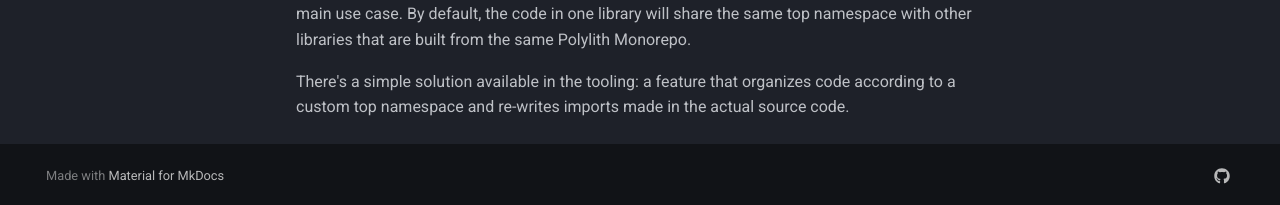
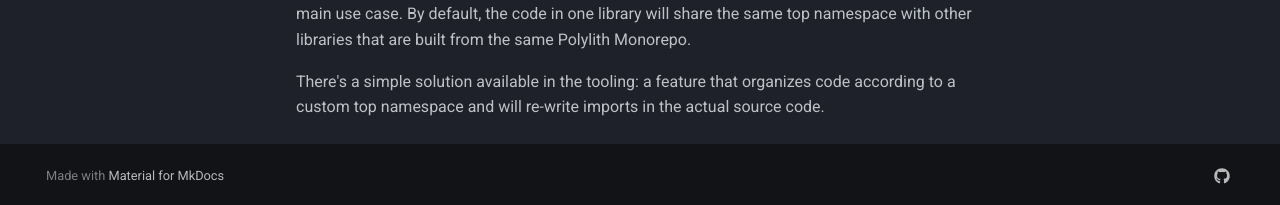
Before and after one commit to DavidVujic/python-polylith-docs, an MkDocs documentation site: the page built from docs/index.md, in a window 1280 px wide and 1113 px high. Shown: the part 905-1110 px from the top of the window. Built offline with MkDocs 1.6.1 and Material for MkDocs 9.7.7, drawn with Linux system fonts in a browser that asks for light colours; comment, search, counter and statistics services are not loaded.

```diff
--- a/docs/index.md
+++ b/docs/index.md
@@ -29,4 +29,4 @@
 built from the same Polylith Monorepo.
 
 There's a simple solution available in the tooling: a feature that organizes code according to
-a custom top namespace and re-writes imports made in the actual source code.
+a custom top namespace and will re-write imports in the actual source code.
```
